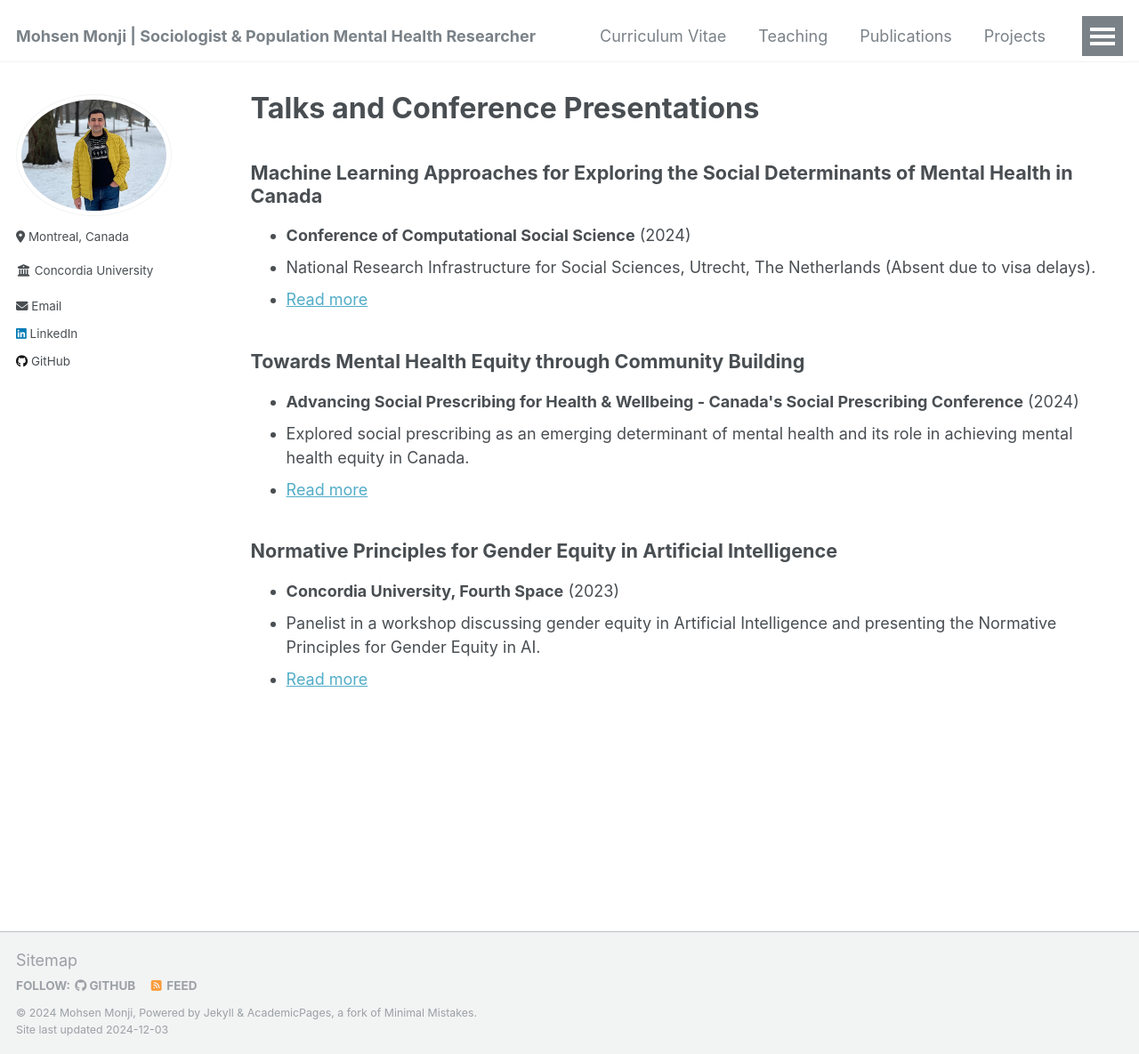
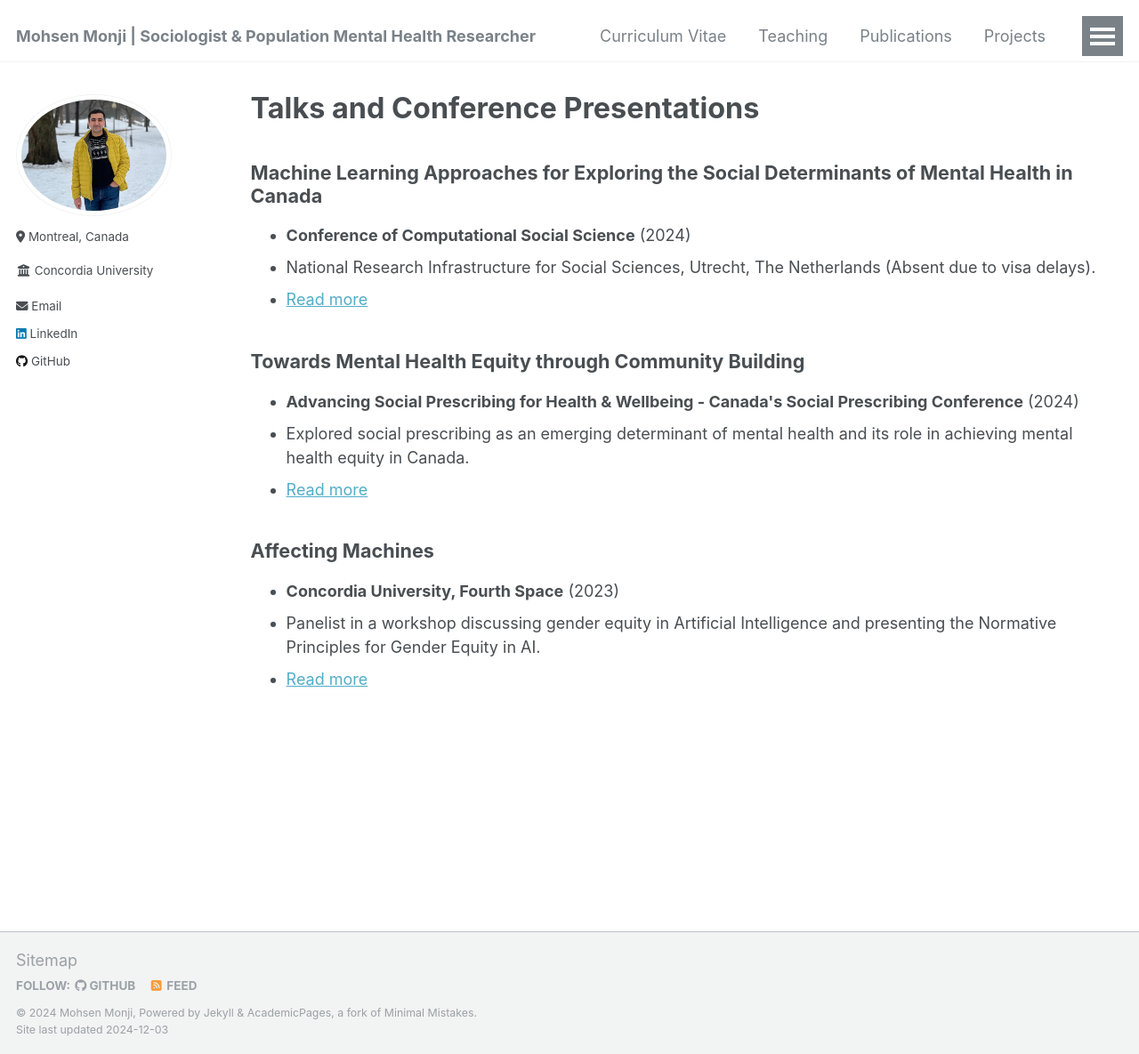
Before and after one commit to Mohsnmonji/mohsnmonji.github.io, a Jekyll site: the page built from _pages/talks.html, in a window 1280 px wide and 1185 px high. Shown: the whole window at 89% size. Built offline with Jekyll 4.4.1, drawn with Linux system fonts in a browser that asks for light colours.

Commit message:
Update talks.html

```diff
--- a/_pages/talks.html
+++ b/_pages/talks.html
@@ -19,7 +19,7 @@ author_profile: true
   <li><a href="https://www.socialprescribing.ca/social-prescribing-conference-2024" target="_blank">Read more</a></li>
 </ul>
 
-<h3>Normative Principles for Gender Equity in Artificial Intelligence</h3>
+<h3>Affecting Machines</h3>
 <ul>
   <li><strong>Concordia University, Fourth Space</strong> (2023)</li>
   <li>Panelist in a workshop discussing gender equity in Artificial Intelligence and presenting the Normative Principles for Gender Equity in AI.</li>
```
